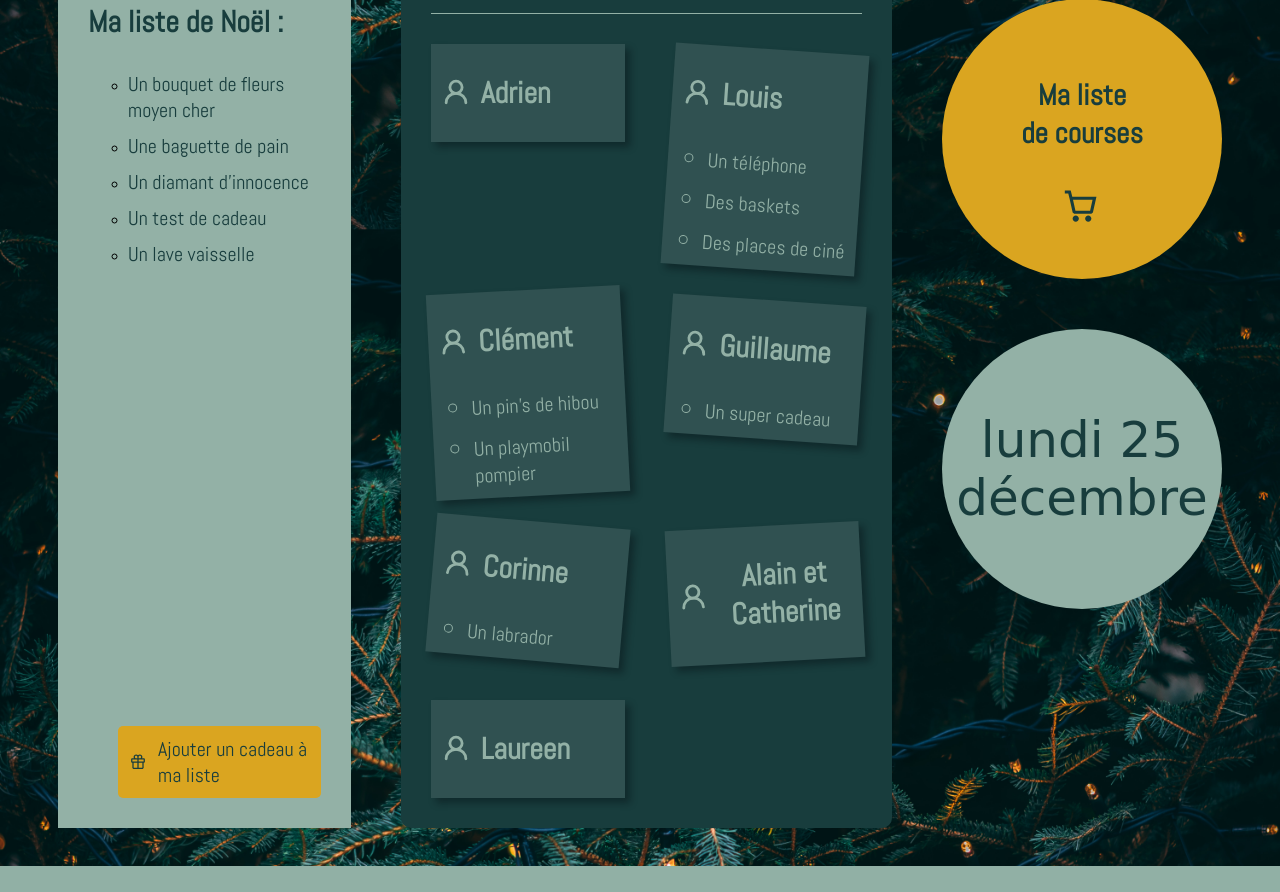
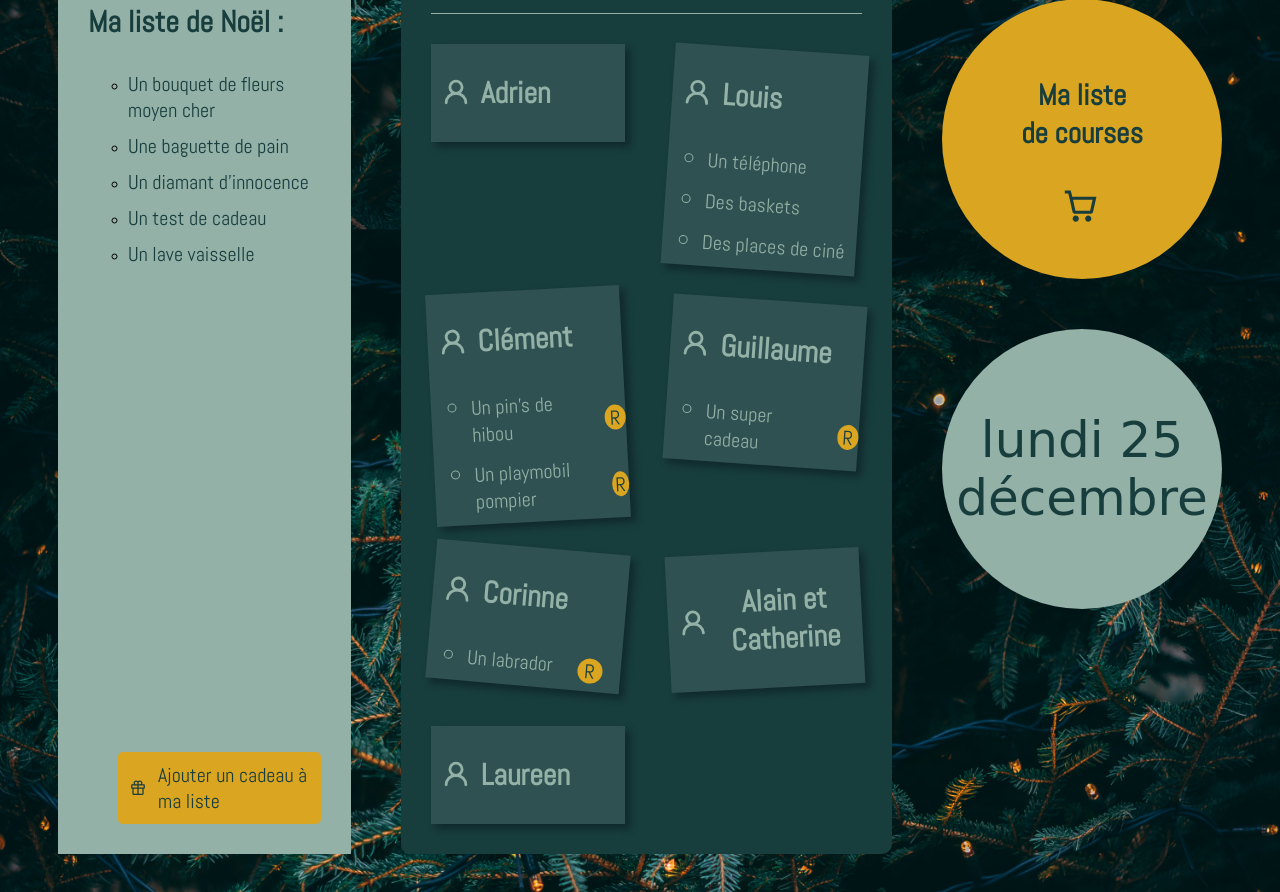
Before and after one commit to anaislet/christmas, a Django app: page /home/1 in a window 1280 px wide; the page is wider, and only the part inside the window is pictured. Shown: the part 624-1516 px from the top of that part. Before the commit the page ends 1490 px from the top of that part, so only its background shows below. Run offline with Django 4.2, Linux system fonts and the light colour scheme; data comes from the database, SQL or seed files in the repository; both versions use the stored data as it was after the commit; some web fonts are replaced.

Commit message:
add booked present preview on homePage

```diff
--- a/authentication/static/styles.css
+++ b/authentication/static/styles.css
@@ -433,6 +433,30 @@ body {
     cursor: pointer;
 }
 
+.a_present_preview {
+    display: flex;
+    flex-direction: row;
+    align-items: center;
+    gap: 25px;
+}
+
+.is_booked_preview{
+    background-color: #daa520;
+    width: 25px;
+    height: 25px;
+    border-radius: 50%;
+    /* position: absolute;
+    top: 10px;
+    right: 10px; */
+}
+
+.is_booked_preview p {
+    color: #183D3D;
+    font-family: 'Abel', sans-serif;
+    font-size: 20px;
+    margin: 0;
+}
+
 /*******************partie de droite******************/
 
 .right_home {
--- a/presents/templates/home.html
+++ b/presents/templates/home.html
@@ -51,7 +51,14 @@
                     {% for present in family_presents %}
                     <ul>
                         {% if present.member == family_member %}
-                        <li><a href="{% url 'present-detail' present.id %}">{{present.name}}</a></li>
+                        <div class="a_present_preview">
+                            <li><a href="{% url 'present-detail' present.id %}">{{present.name}}</a></li>
+                            {% if present.is_reserved %}
+                                <div class="is_booked_preview">
+                                    <p>R</p>
+                                </div>
+                            {% endif %}
+                        </div>
                         {% endif %}
                     </ul>
                     {% endfor %}
--- a/presents/views.py
+++ b/presents/views.py
@@ -23,6 +23,12 @@ def home(request, member_id):
 
     #liste des membres appartenant à la famille du membre identifié y compris lui-même
     family_members = Member.objects.filter(family_id=family_name).exclude(id=member_id)
+
+    #liste des id de cadeaux présents dans les transactions prévues
+    purchases = Purchase.objects.all()
+    reserved_gifts = {purchase.gift_id: True for purchase in purchases}
+    for present in family_presents:
+        present.is_reserved = reserved_gifts.get(present.id, False)
 
     #  Formulaire d'ajout du cadeau
     member = get_object_or_404(Member, id=member_id)
```
Also changed, not shown: db.sqlite3.
